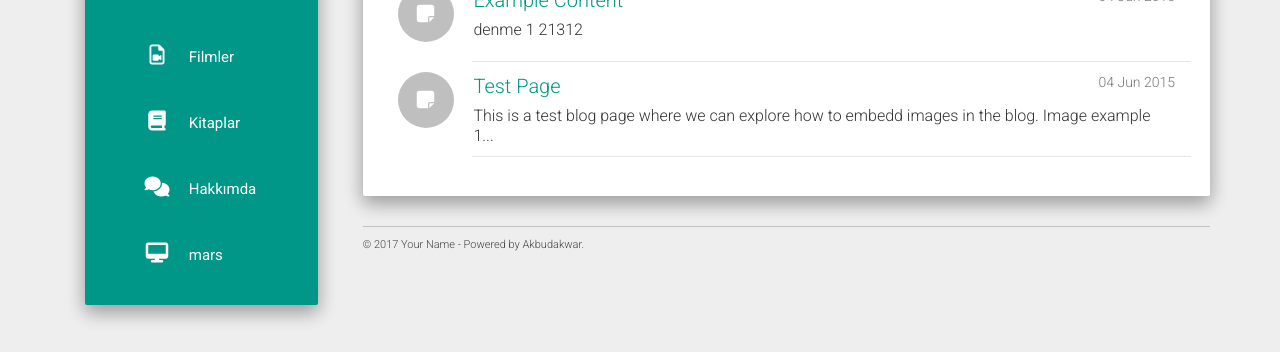
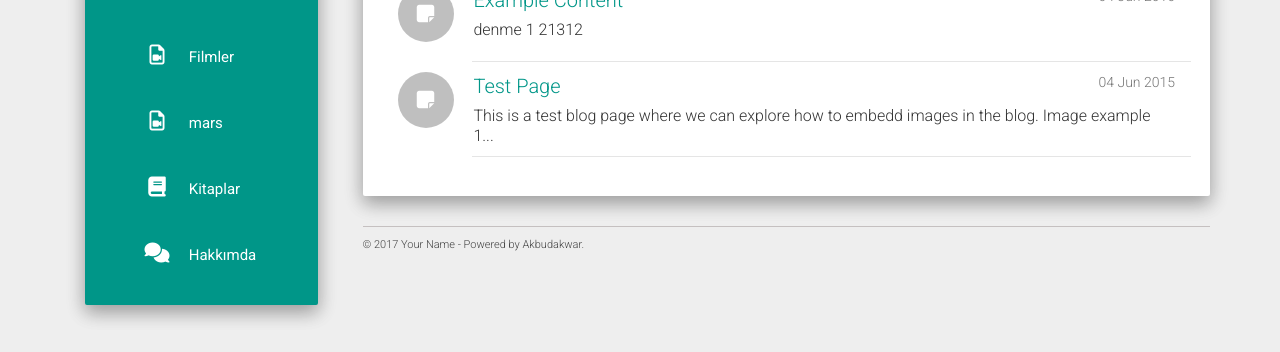
Before and after one commit to yusufakbudak/yusufakbudak.github.io, a Jekyll site: the page built from index.html, in a window 1280 px wide. Shown: the part 337-689 px from the top of the page. Built offline with Jekyll 4.4.1, drawn with Linux system fonts in a browser that asks for light colours; nearby versions of some CDN libraries; the list of posts is cut into pages by our own code.

Commit message:
Update urls.json

```diff
--- a/_data/urls.json
+++ b/_data/urls.json
@@ -16,6 +16,11 @@
     "icon": "fa-file-video-o",
   },
   {
+    "text": "mars",
+    "url": "/mars",
+    "icon": "fa-file-video-o",
+  },
+  {
     "text": "Kitaplar",
     "url": "/Kitaplar",
     "icon": "fa-book"
@@ -25,10 +30,5 @@
     "url": "/Hakkımda",
     "icon": "fa-comments"
 
-   },
-  {
-    "text": "mars",
-    "url": "/mars",
-    "icon": "fa-desktop"
   }
 ]
```
